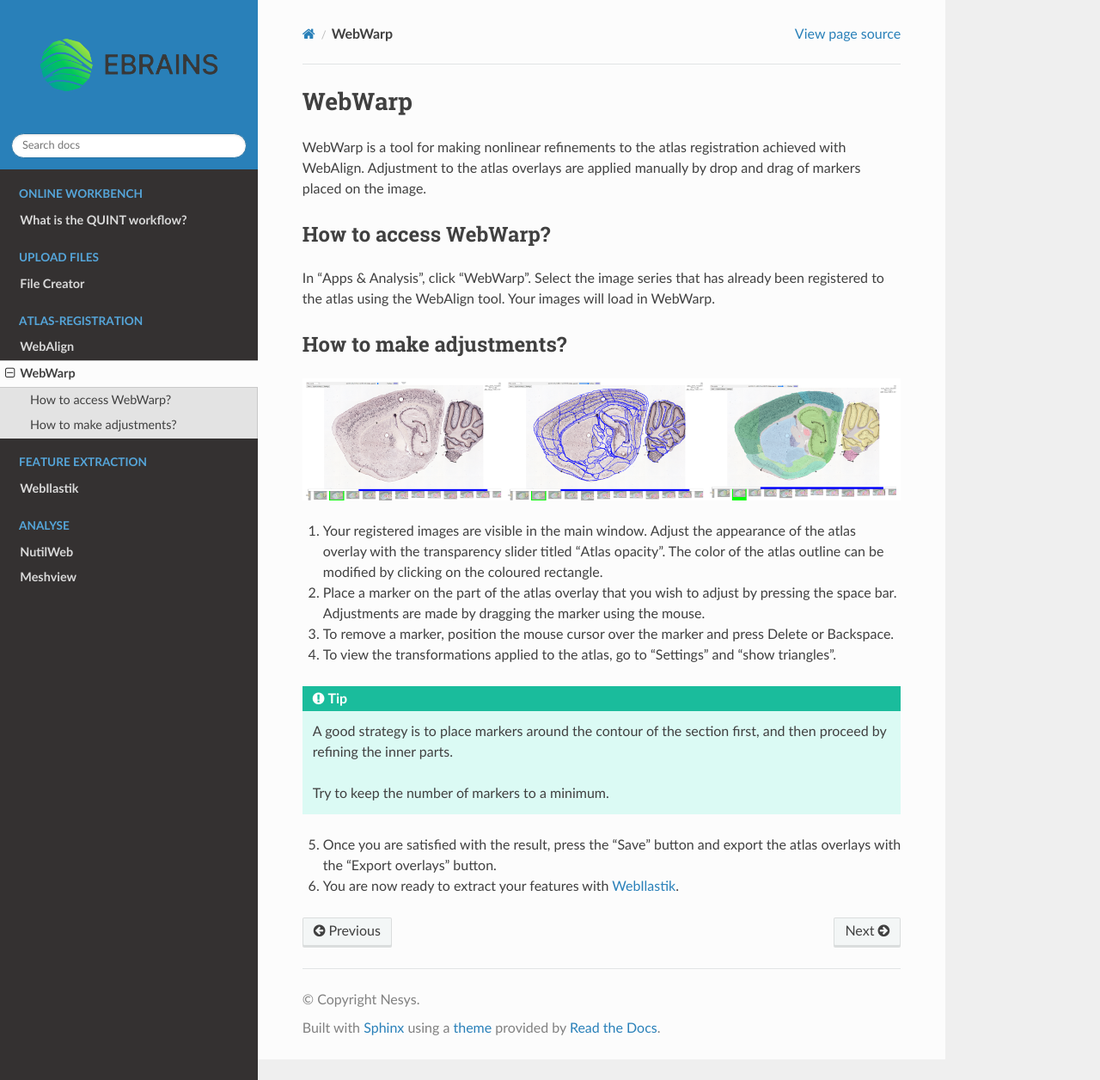
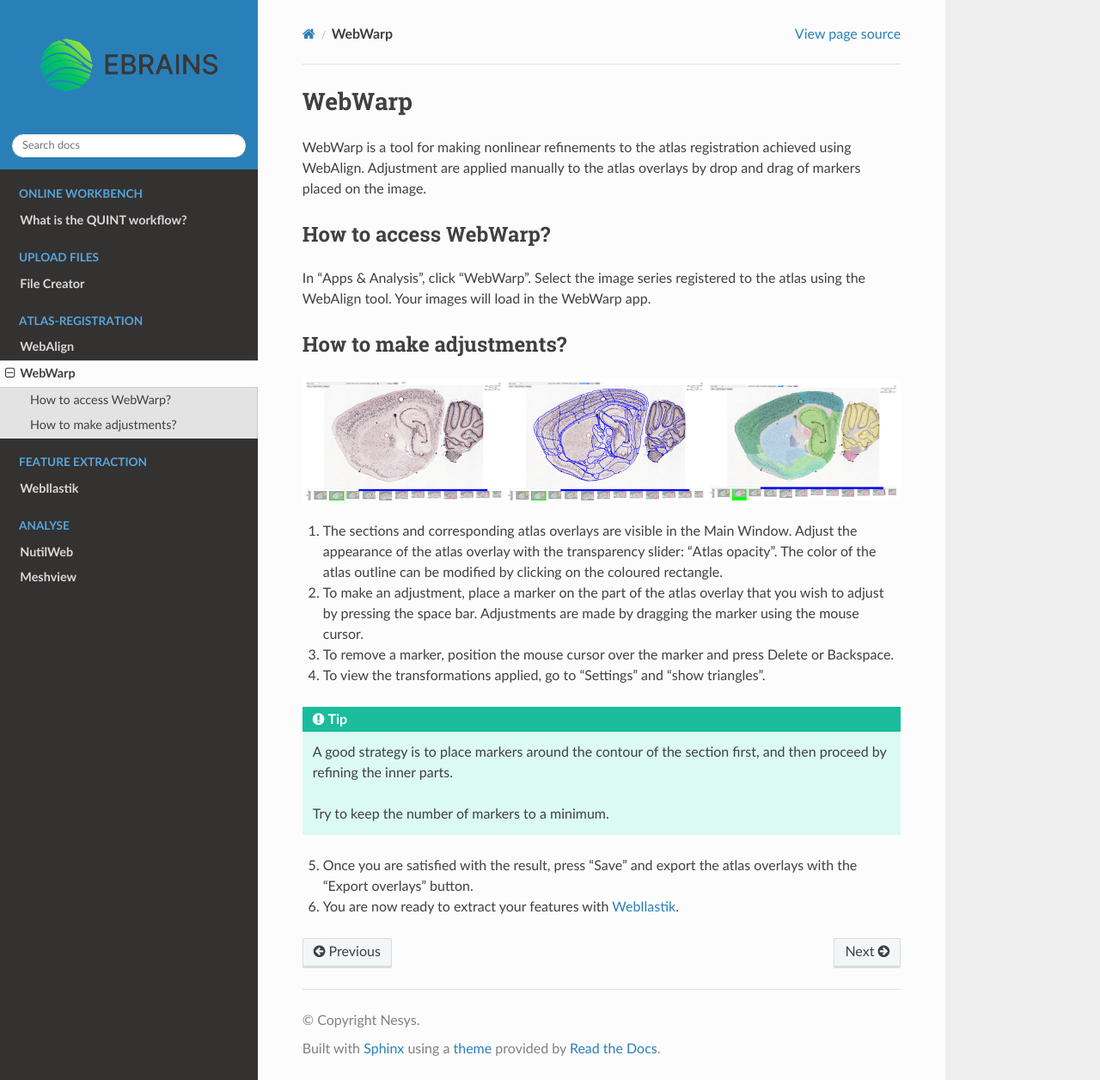
Before and after one commit to Neural-Systems-at-UIO/QUINT_webtools, a Sphinx documentation site: the page built from docs/WebWarp.rst, in a window 1280 px wide and 1256 px high. Shown: the whole window at 86% size. Built offline with Sphinx 7.4.7 and the Read the Docs theme 2.0.0, drawn with Linux system fonts in a browser that asks for light colours.

Commit message:
Update WebWarp.rst

```diff
--- a/docs/WebWarp.rst
+++ b/docs/WebWarp.rst
@@ -1,26 +1,26 @@
 **WebWarp**
 ============
-WebWarp is a tool for making nonlinear refinements to the atlas registration achieved with WebAlign. Adjustment to the atlas overlays are applied manually by drop and drag of markers placed on the image.
+WebWarp is a tool for making nonlinear refinements to the atlas registration achieved using WebAlign. Adjustment are applied manually to the atlas overlays by drop and drag of markers placed on the image.
 
 How to access WebWarp?
 ----------------------------
-In “Apps & Analysis”, click “WebWarp”. Select the image series that has already been registered to the atlas using the WebAlign tool. Your images will load in WebWarp.
+In “Apps & Analysis”, click “WebWarp”. Select the image series registered to the atlas using the WebAlign tool. Your images will load in the WebWarp app.
 
 How to make adjustments?
 -------------------------
 
 .. image:: images/WebWarp.PNG
 
-1. Your registered images are visible in the main window. Adjust the appearance of the atlas overlay with the transparency slider titled “Atlas opacity”. The color of the atlas outline can be modified by clicking on the coloured rectangle.
-2. Place a marker on the part of the atlas overlay that you wish to adjust by pressing the space bar. Adjustments are made by dragging the marker using the mouse.
+1. The sections and corresponding atlas overlays are visible in the Main Window. Adjust the appearance of the atlas overlay with the transparency slider: “Atlas opacity”. The color of the atlas outline can be modified by clicking on the coloured rectangle.
+2. To make an adjustment, place a marker on the part of the atlas overlay that you wish to adjust by pressing the space bar. Adjustments are made by dragging the marker using the mouse cursor.
 3. To remove a marker, position the mouse cursor over the marker and press Delete or Backspace.
-4. To view the transformations applied to the atlas, go to “Settings” and “show triangles”.
+4. To view the transformations applied, go to “Settings” and “show triangles”.
 
 .. tip::
  A good strategy is to place markers around the contour of the section first, and then proceed by refining the inner parts.
 
  Try to keep the number of markers to a minimum.
 
-5. Once you are satisfied with the result, press the "Save" button and export the atlas overlays with the "Export overlays" button.
+5. Once you are satisfied with the result, press "Save" and export the atlas overlays with the "Export overlays" button.
 
 6. You are now ready to extract your features with `WebIlastik <https://quint-webtools.readthedocs.io/en/latest/WebIlastik.html>`_.
```
